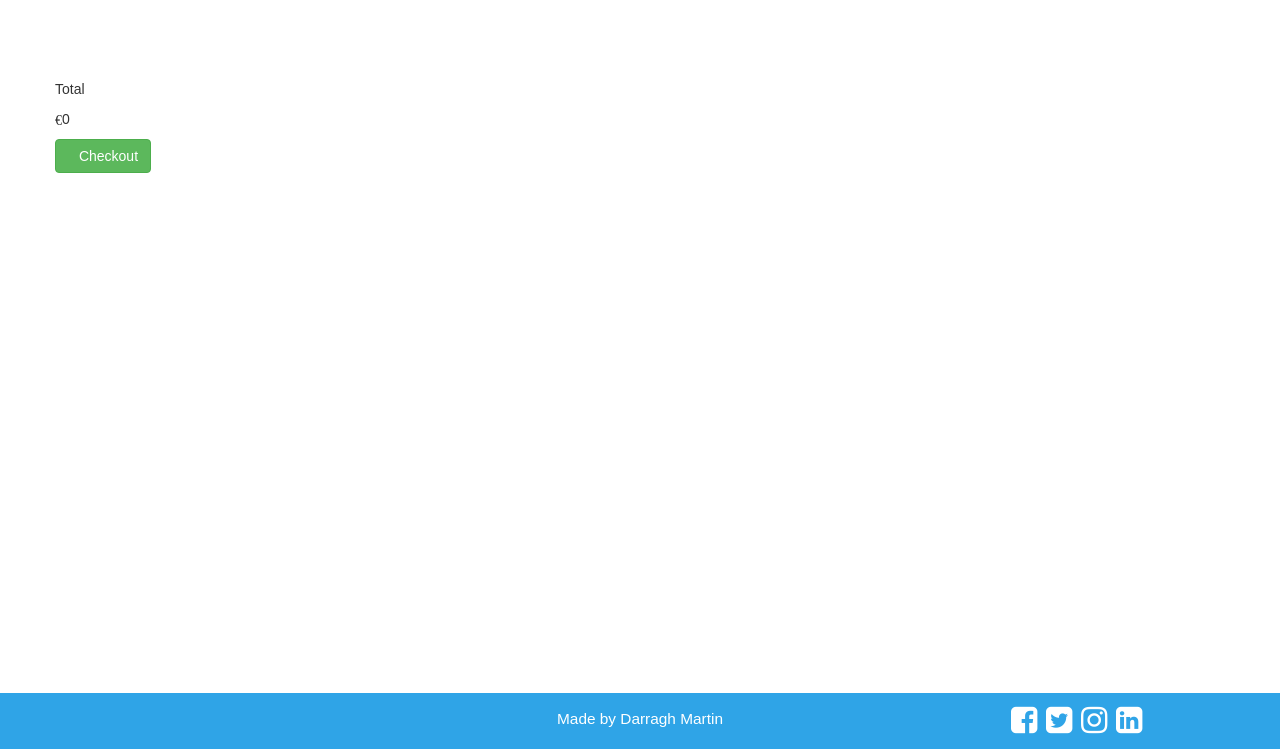
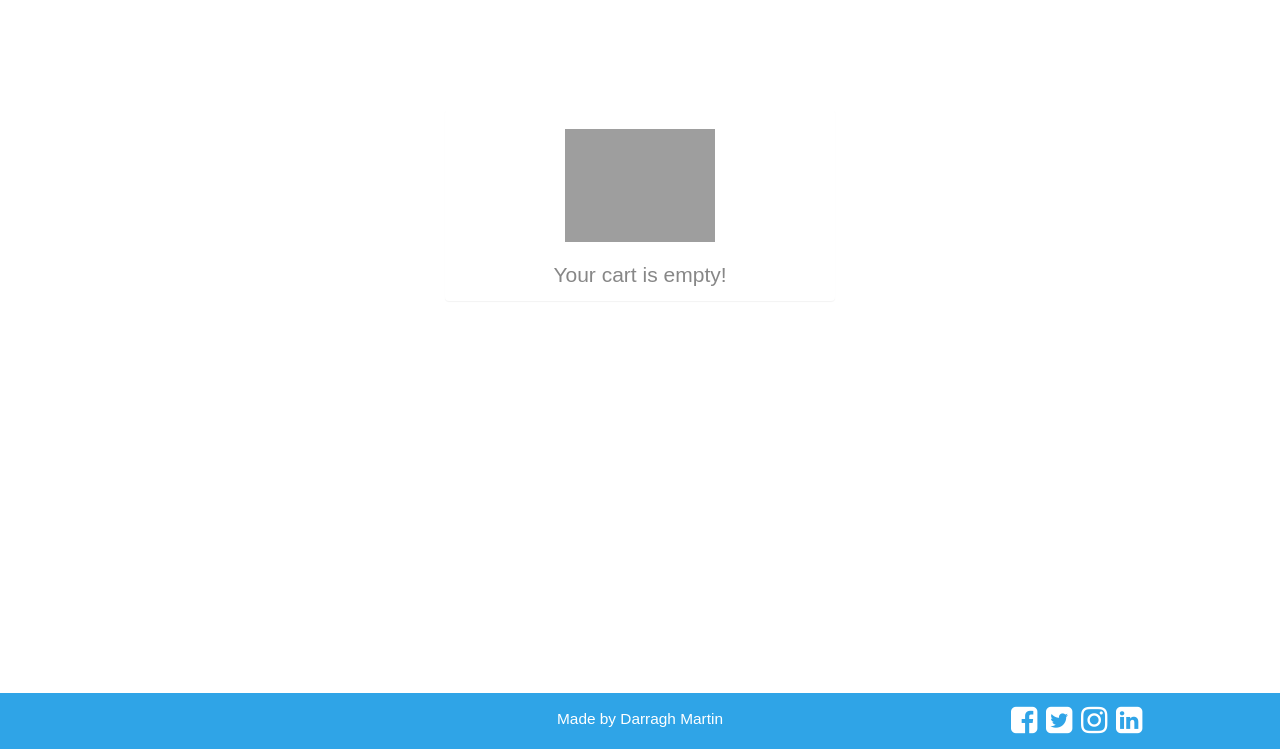
Before and after one commit to daradona10/milestone-project4, a Django app: page /cart/ in a window 1280 px wide. Shown: the part 51-800 px from the top of the page. Run offline with Django 3.2, Linux system fonts and the light colour scheme; some libraries are stand-ins or nearby versions; some web fonts are replaced; grey boxes are pictures that could not be loaded.

Commit message:
making some style changes in cart html page

```diff
--- a/cart/templates/cart.html
+++ b/cart/templates/cart.html
@@ -7,20 +7,28 @@
     {% for item in cart_items %}
 
     <div class="col-xs-10 col-xs-offset-1 col-sm-offset-0 col-sm-6 col-md-4 display panel panel-display">
-
+        <div class="panel-body" style="padding-bottom: 0;">
             <div class="product" style="background-image: url('{{ MEDIA_URL }}{{ item.product.image }}')"></div>
 
             <div class="caption">
                 <h3>{{ item.product.name }}</h3>
                 <p class="product-description">{{ item.product.description }}</p>
-            <p>PRICE: {{ item.product.price }}</p>
-            {% if product.category == 'jersey' or product.category == 'shorts' or product.category == 'socks' or product.category == 'base_layer' %}
-                <p>SIZE: {{ item.size }}</p>
+
+                <table class="table table-borderless">
+                    <tr>
+                        <td colspan="1">PRICE</td>
+                        <td colspan="2">€ {{ item.product.price }}</td>
+                    </tr>
+                    {% if item.product.category == 'jersey' or item.product.category == 'shorts' or item.product.category == 'socks' or product.category == 'base_layer' %}
+                    <tr>
+                        <td>SIZE</td>
+                        <td>{{ item.size }}</td>
+                    </tr>
                     {% endif %}
-            <p>
-
                     <form class="form-inline" method="post" action="{% url 'adjust_cart' item.id %}">
                         {% csrf_token %}
+                        <tr>
+                            <td>
                                 <div class="form-group">
                                     <label for="exampleInputAmount" class="sr-only">New Qty</label>
                                     <div class="input-group">
@@ -29,17 +37,51 @@
                                         <div class="input-group-addon">{{item.quantity}}</div>
                                     </div>
                                 </div>
+                            </td>
+                            <td>
                                 <button type="submit" class="btn btn-primary"><span class="glyphicon glyphicon-edit" aria-hidden="true"></span>Amend</button>
+                            </td>
+                        </tr>
                     </form>
-            </p>
+                </table>
+            </div>
         </div>
     </div>
     {% endfor %}
 </div>
+{% if cart_items %}
 <div class="row">
-    <p>Total</p>
-    <p><span class="glyphicon glyphicon-euro" aria-hidden="true"></span>{{ total }}</p>
-    <a href="{% url 'checkout' %}" class="btn btn-success" role="button"><span class="glyphicon glyphicon-ok-sign" aria-hidden="true"></span>Checkout</a>
+    <div class="col-md-5 col-sm-5">
+        <table class="table table-bordered table-dark">
+            <tr>
+                <th colspan="2" style="text-align: center; font-weigh: bold; font-size: 1.5em; color: #878787;">Price Details</th>
+            </tr>
+            <tr>
+                <th>Total Items</th>
+                <td>{{ product_count }}</td>
+            </tr>
+            <tr>
+                <th>Price</th>
+                <td><b>€</b> {{ total }}</td>
+            </tr>
+            <tr>
+                <td></td>
+                <td><a style="width:60%; " href="{% url 'checkout' %}" class="btn btn-success" role="button"><span class="glyphicon glyphicon-ok-sign" aria-hidden="true"></span> CHECKOUT</a></td>
+            </tr>
+        </table>
     </div>
+</div>
+{% else %}
+<div class="row row-flex">
+    <div class="col-md-4 col-sm-4"></div>
+    <div class="col-md-4 col-sm-4 display panel panel-display" style="text-align: center; color: #878787; font-size: 1.5em;">
+        <div>
+            <div class="product" style="background-image: url('{{ MEDIA_URL }}images/empty-cart.png')"></div>
+            <p>Your cart is empty!</p>
+        </div>
+    </div>
+    <div class="col-md-4 col-sm-4"></div>
+</div>
+{% endif %}
 
 {% endblock %}
```
Lines whose indentation alone changed are shown as unchanged.
